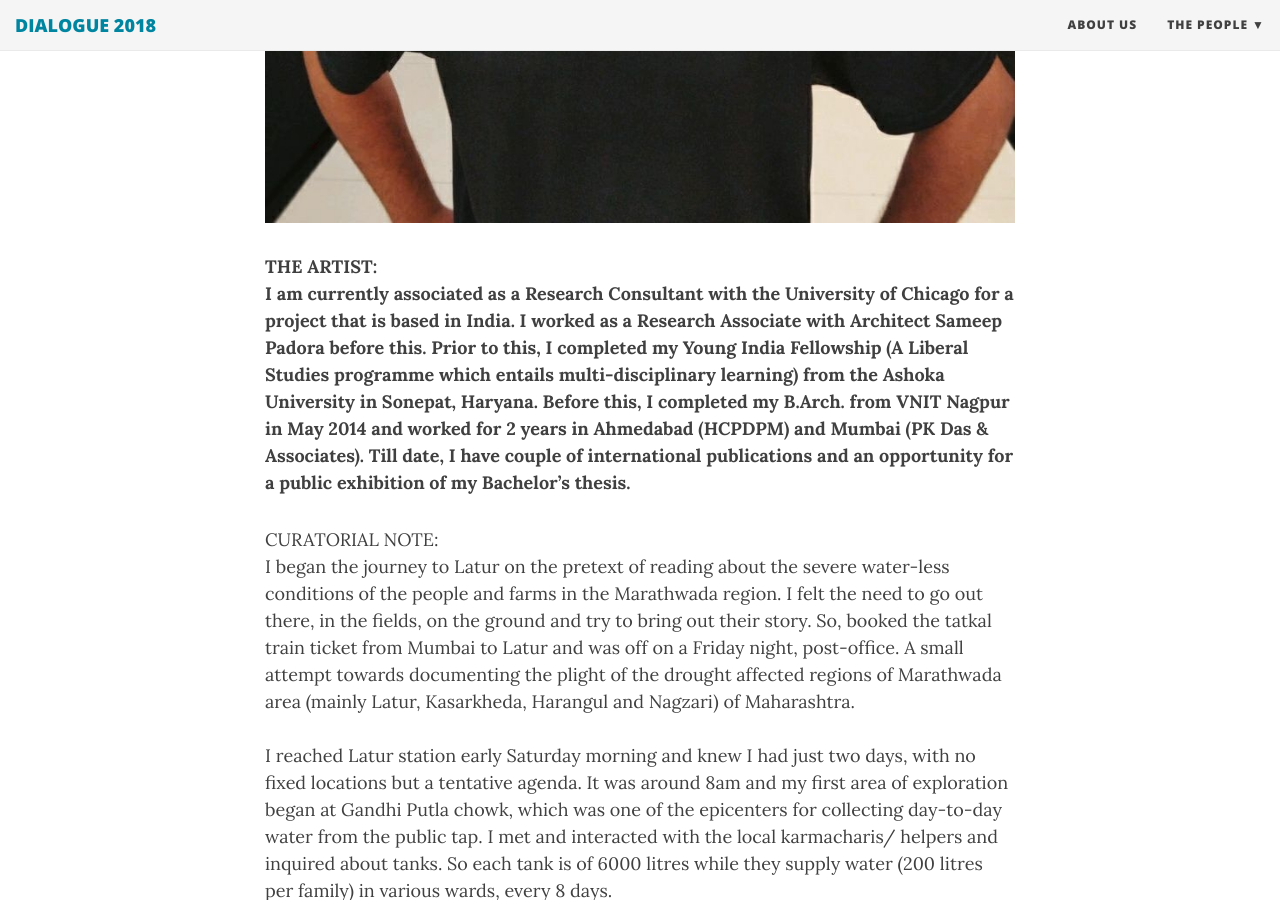
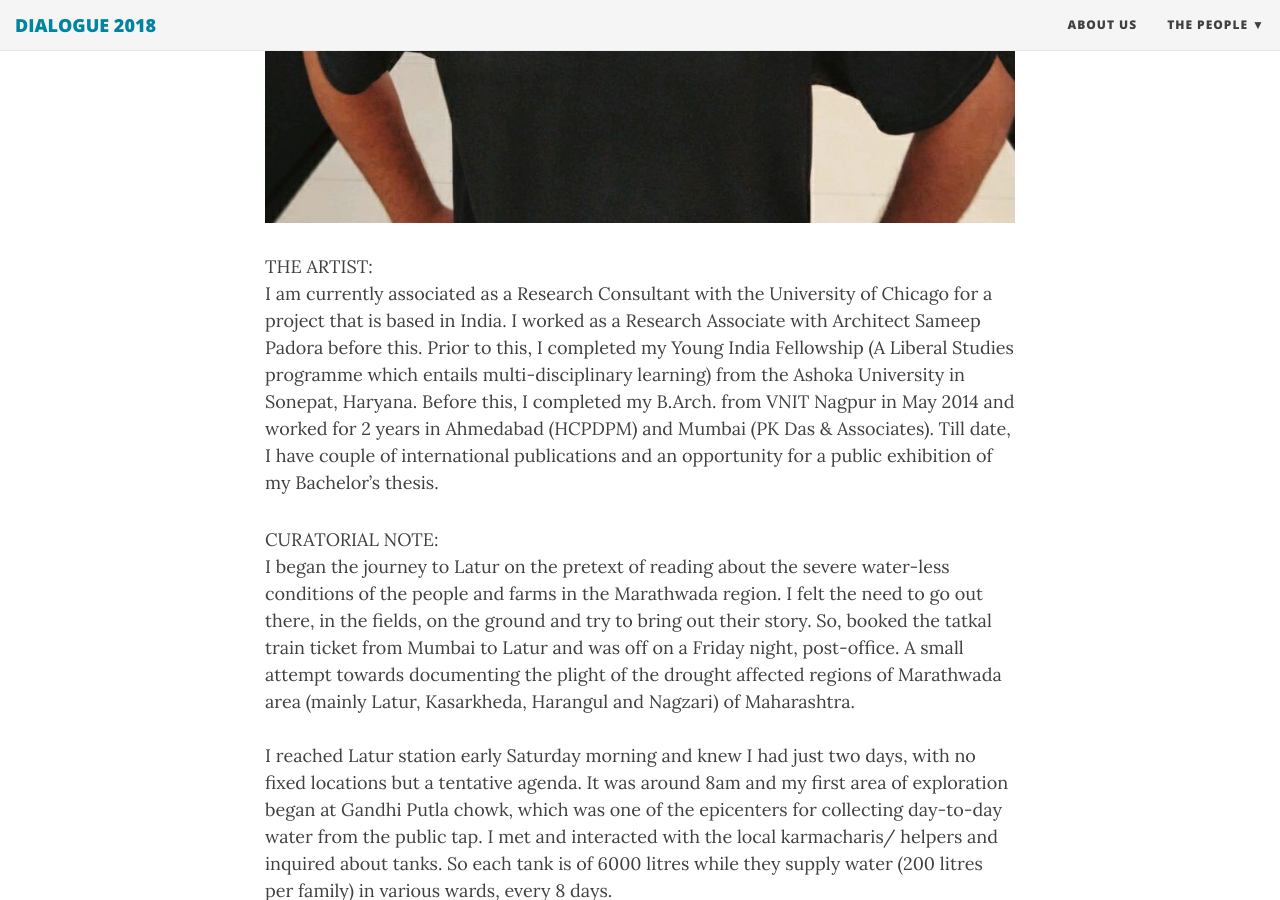
Before and after one commit to dialogue2018/dialogue2018.github.io, a Jekyll site: the page built from _people/01_Rohit_Lahoti.md, in a window 1280 px wide and 900 px high, scrolled down 917 px. Built offline with Jekyll 4.4.1, drawn with Linux system fonts in a browser that asks for light colours; nearby versions of some CDN libraries.

```diff
--- a/_people/01_Rohit_Lahoti.md
+++ b/_people/01_Rohit_Lahoti.md
@@ -9,7 +9,7 @@ image_path: /img/Rohit DP.jpg
 <p align="center">
 <img src="../../img/Rohit DP.jpg"></p>
 
-<b>THE ARTIST:<b>
+THE ARTIST:
 <br />
 I am currently associated as a Research Consultant with the University of Chicago for a project that is based in India. I worked as a Research Associate with Architect Sameep Padora before this. Prior to this, I completed my Young India Fellowship (A Liberal Studies programme which entails multi-disciplinary learning) from the Ashoka University in Sonepat, Haryana. Before this, I completed my B.Arch. from VNIT Nagpur in May 2014 and worked for 2 years in Ahmedabad (HCPDPM) and Mumbai (PK Das & Associates). Till date, I have couple of international publications and an opportunity for a public exhibition of my Bachelor's thesis.
 
```
